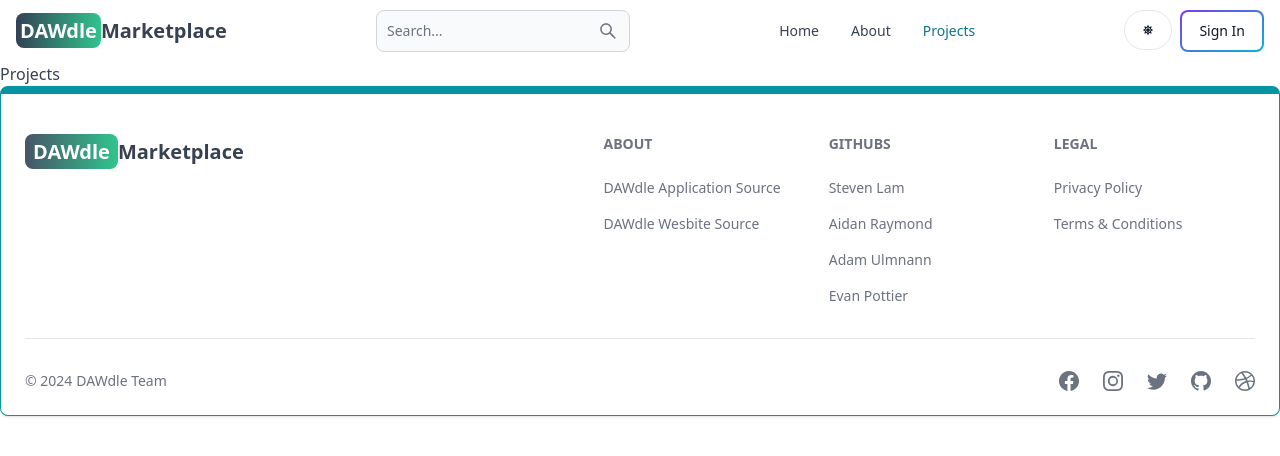
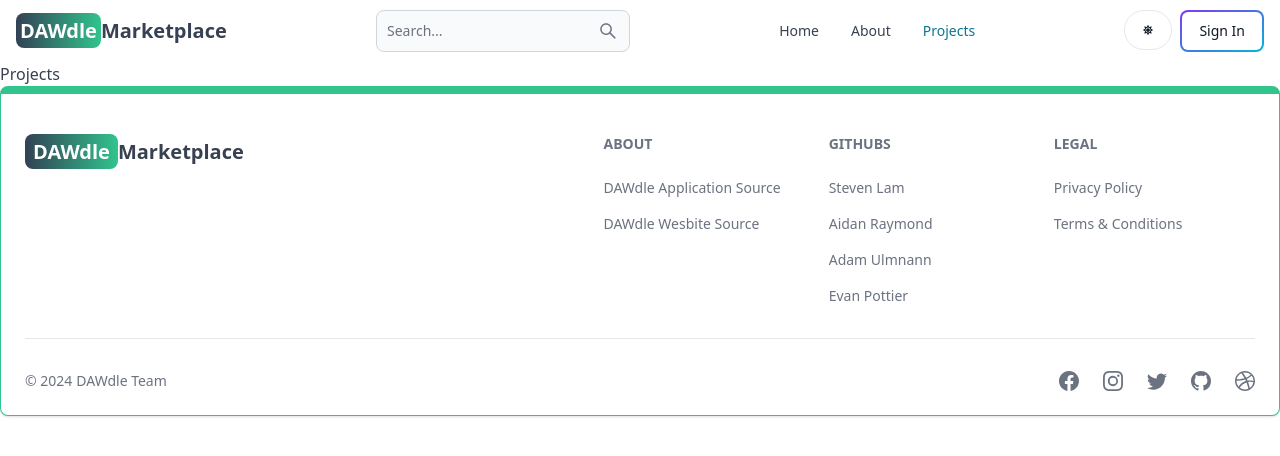
Before and after one commit to ChicoState/DAWdle-Marketplace, a React (Vite) app in the folder client/: page /projects in a window 1280 px wide. Shown: the top 456 px of the page. Built offline with nearby package versions, Linux system fonts and the light colour scheme; no server answers.

Commit message:
Modified footer colors

```diff
--- a/client/src/components/Footer.jsx
+++ b/client/src/components/Footer.jsx
@@ -9,7 +9,7 @@ import {
 } from "react-icons/bs";
 export default function FooterCom() {
   return (
-    <Footer container className="border border-t-8 border-teal-500">
+    <Footer container className="border border-t-8 border-green-400">
       <div className="w-full max-w-7xl mx-auto">
         <div className="grid w-full justify-between sm:flex md: grid-cols-1">
           <div className="mt-5">
@@ -17,7 +17,7 @@ export default function FooterCom() {
               to="/"
               className="self-center whitespace-nowrap text-lg sm:text-xl font-semibold dark:text-white"
             >
-              <span className="px-2 py-1 bg-gradient-to-r from-slate-600 to-green-400 rounded-lg text-white">
+              <span className="px-2 py-1 bg-gradient-to-r from-slate-700 to-green-400 rounded-lg text-white">
                 DAWdle
               </span>
               Marketplace
```
